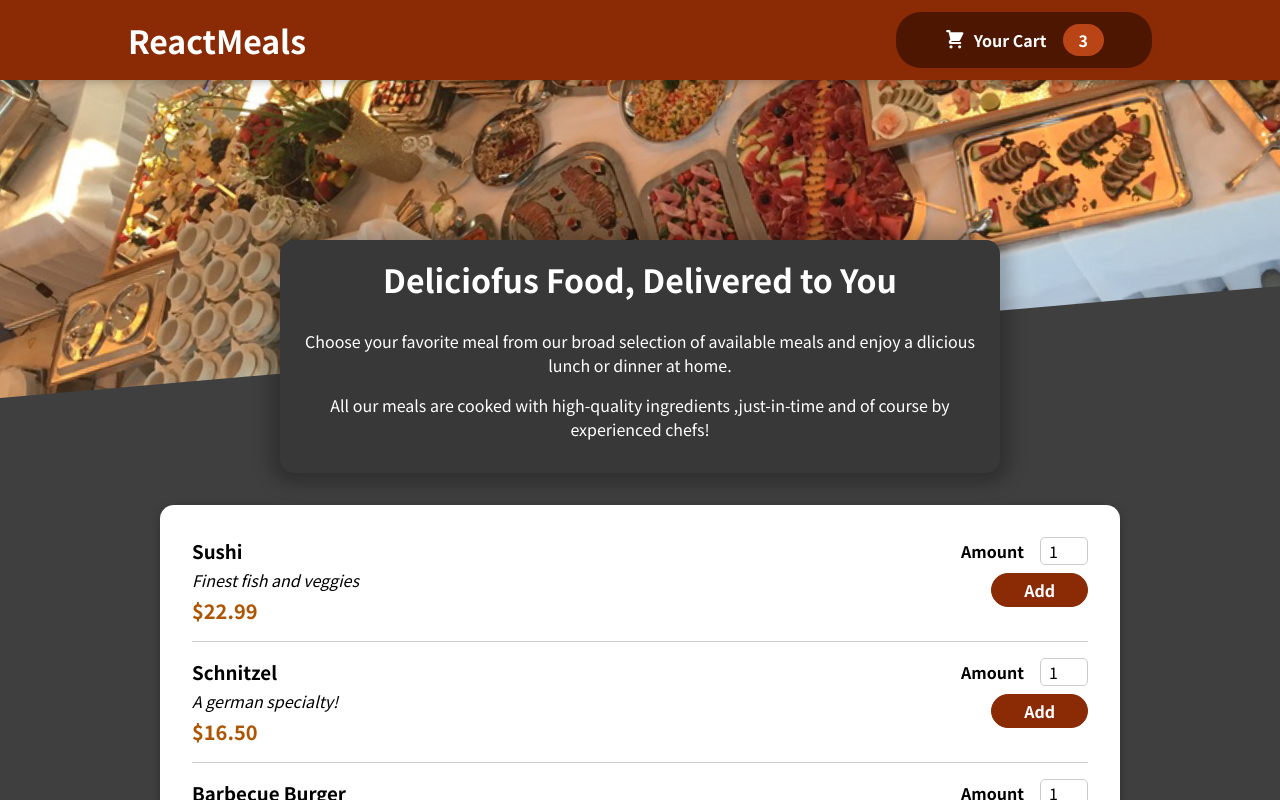
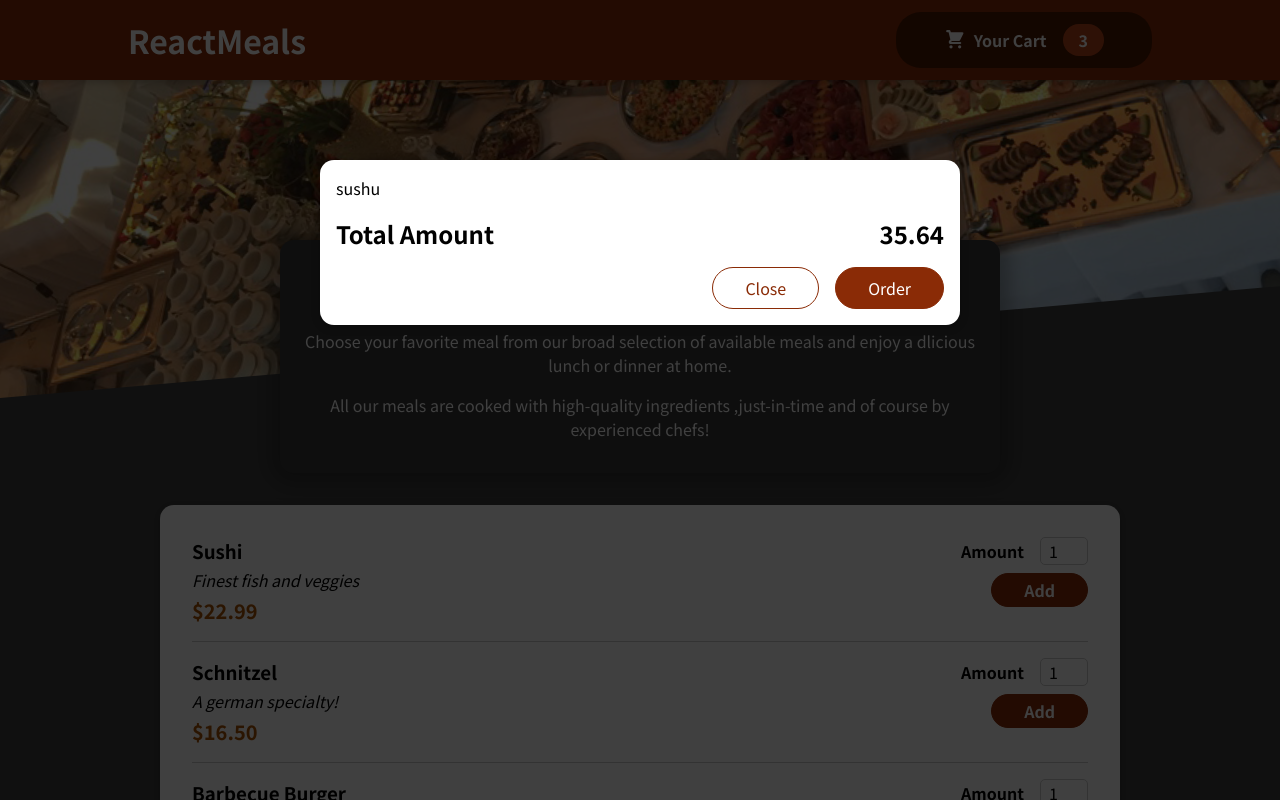
Before and after one commit to kuprelweronika/food-order-app, a React (Create React App) app: page / in a window 1280 px wide. Shown: the top 800 px of the page. Built offline with nearby package versions, Linux system fonts and the light colour scheme.

Commit message:
adding portals

```diff
--- a/public/index.html
+++ b/public/index.html
@@ -28,6 +28,8 @@
   </head>
   <body>
     <noscript>You need to enable JavaScript to run this app.</noscript>
+    <!--dodajemy plik overlays dla naszego Portals-->
+    <div id="overlays"></div>
     <div id="root"></div>
     <!--
       This HTML file is a template.
--- a/src/App.js
+++ b/src/App.js
@@ -1,10 +1,12 @@
 import React from "react";
 import Header from "./components/Layout/Header";
 import Meals from "./components/Meals/Meals";
+import Cart from "./components/Cart/Cart";
 
 function App() {
   return (
     <React.Fragment>
+      <Cart />
       <Header />
       <main>
         <Meals />
--- a/src/components/Cart/Cart.js
+++ b/src/components/Cart/Cart.js
@@ -1,4 +1,5 @@
 import classes from "./Cart.module.css";
+import Modal from "../UI/Modal";
 
 const Cart = (props) => {
   const cartItems = (
@@ -10,17 +11,17 @@
   );
 
   return (
-    <div>
+    <Modal>
       {cartItems}
       <div className={classes.total}>
         <span>Total Amount</span>
         <span>35.64</span>
       </div>
-      <div className={classes.action}>
+      <div className={classes.actions}>
         <button className={classes["button--alt"]}>Close</button>
         <button className={classes.button}>Order</button>
       </div>
-    </div>
+    </Modal>
   );
 };
 
--- a/src/components/UI/Card.js
+++ b/src/components/UI/Card.js
@@ -1,4 +1,3 @@
-import MealItem from "../Meals/MealItem";
 import classes from "./Card.module.css";
 const Card = (props) => {
   return <div className={classes.card}> {props.children}</div>;
--- a/src/components/UI/Input.js
+++ b/src/components/UI/Input.js
@@ -1,4 +1,3 @@
-import { prependOnceListener } from "process";
 import classes from "./Input.module.css";
 
 const Input = (props) => {
--- /dev/null
+++ b/src/components/UI/Modal.js
@@ -0,0 +1,34 @@
+import classes from "./Modal.module.css";
+import { Fragment } from "react";
+import ReactDOM from "react-dom";
+
+const Backdrop = (props) => {
+  return <div className={classes.backdrop}></div>;
+};
+
+const ModalOverlay = (props) => {
+  return (
+    <div className={classes.modal}>
+      <div className={classes.content}>{props.children}</div>
+    </div>
+  );
+};
+
+const portalElement = document.getElementById("overlays");
+
+const Modal = (props) => {
+  return (
+    <Fragment>
+      {ReactDOM.createPortal(<Backdrop />, portalElement)}
+      {ReactDOM.createPortal(
+        <ModalOverlay>{props.children}</ModalOverlay>,
+        portalElement
+      )}
+    </Fragment>
+  );
+};
+//tworzę portale dla tych dwóch elementów, portal ma zawsze dwa elementy,
+//pierwszy to ten element co ma być
+//drugi to gdzie ma być
+//robie sobie dla niego swój własny const portalElement
+export default Modal;
--- /dev/null
+++ b/src/components/UI/Modal.module.css
@@ -0,0 +1,40 @@
+.backdrop {
+  position: fixed;
+  top: 0;
+  left: 0;
+  width: 100%;
+  height: 100vh;
+  z-index: 20;
+  background-color: rgba(0, 0, 0, 0.75);
+}
+
+.modal {
+  position: fixed;
+  top: 20vh;
+  left: 5%;
+  width: 90%;
+  background-color: white;
+  padding: 1rem;
+  border-radius: 14px;
+  box-shadow: 0 2px 8px rgba(0, 0, 0, 0.25);
+  z-index: 30;
+  animation: slide-down 300ms ease-out forwards;
+}
+
+@media (min-width: 768px) {
+  .modal {
+    width: 40rem;
+    left: calc(50% - 20rem);
+  }
+}
+
+@keyframes slide-down {
+  from {
+    opacity: 0;
+    transform: translateY(-3rem);
+  }
+  to {
+    opacity: 1;
+    transform: translateY(0);
+  }
+}
```
Also changed, not shown: src/components/Cart/Cart.module.css (renamed from src/components/Cart/Card.module.css), 1 other file (tests, documents, lock files or other folders).
